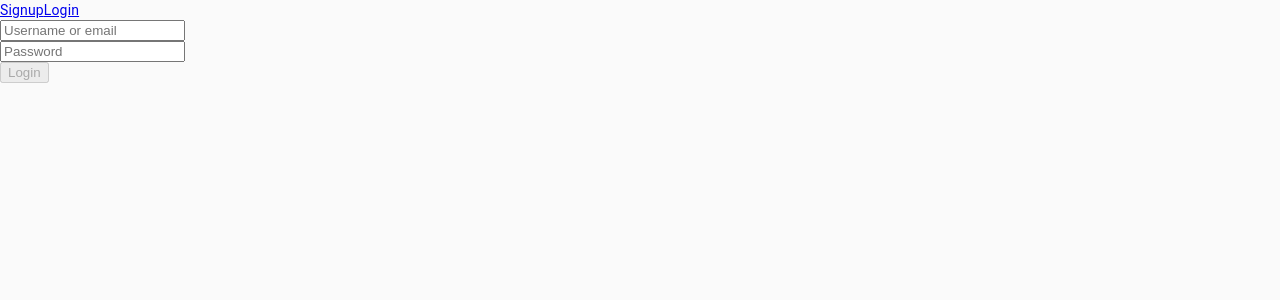
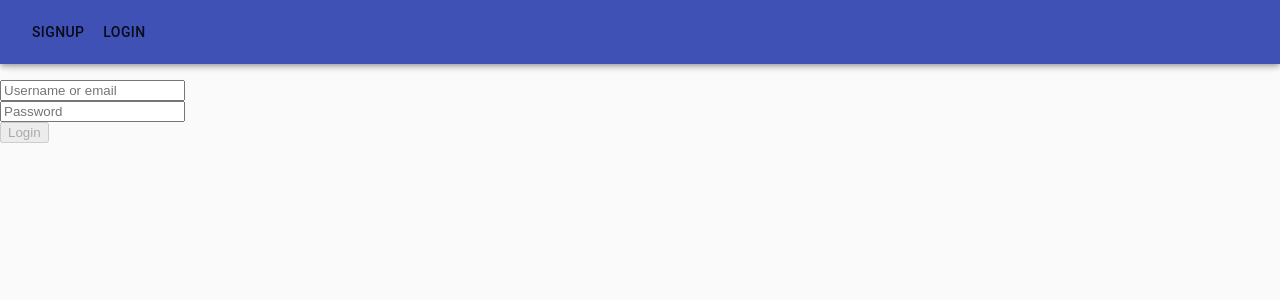
Before and after one commit to ahmedelshenawy25/ask-fm-clone, a React (Create React App) app in the folder client/: page /login in a window 1280 px wide. Shown: the top 300 px of the page. Built offline with nearby package versions, Linux system fonts and the light colour scheme.

Commit message:
basic appbar

```diff
--- a/client/src/components/Navigation/Navbar.js
+++ b/client/src/components/Navigation/Navbar.js
@@ -1,14 +1,27 @@
 import React, { useContext } from 'react';
 import PropTypes from 'prop-types';
+import AppBar from '@material-ui/core/AppBar';
+import Toolbar from '@material-ui/core/Toolbar';
+import { makeStyles } from '@material-ui/core/styles';
 import AuthContext from '../../context/AuthContext/AuthContext';
 import PrivateNavbar from './PrivateNavbar';
 import PublicNavbar from './PublicNavbar';
 
+const useStyles = makeStyles({
+  navbar: {
+    marginBottom: '80px'
+  }
+});
 const Navbar = ({ onLogout, username }) => {
+  const classes = useStyles();
   const isAuth = useContext(AuthContext);
   return (
-    <div>
-      { isAuth ? <PrivateNavbar username={username} onLogout={onLogout} /> : <PublicNavbar /> }
+    <div className={classes.navbar}>
+      <AppBar>
+        <Toolbar>
+          { isAuth ? <PrivateNavbar username={username} onLogout={onLogout} /> : <PublicNavbar /> }
+        </Toolbar>
+      </AppBar>
     </div>
   );
 };
--- a/client/src/components/Navigation/PrivateNavbar.js
+++ b/client/src/components/Navigation/PrivateNavbar.js
@@ -1,17 +1,16 @@
 import React from 'react';
-import { NavLink } from 'react-router-dom';
+import { Link } from 'react-router-dom';
 import PropTypes from 'prop-types';
+import Button from '@material-ui/core/Button';
 import SearchBar from '../Search/SearchBar';
 
 const PrivateNavbar = ({ username, onLogout }) => (
   <div>
-    <NavLink to="/home" exact>Home</NavLink>
-    <NavLink to={`/user/${username}`}>Profile</NavLink>
-    <NavLink to="/account/inbox">Inbox</NavLink>
-    <SearchBar />
-    <div>
-      <NavLink to="/logout" onClick={() => onLogout()}>Logout</NavLink>
-    </div>
+    <Button component={Link} to="/home">Home</Button>
+    <Button component={Link} to={`/user/${username}`}>Profile</Button>
+    <Button component={Link} to="/account/inbox">Inbox</Button>
+    {/* <SearchBar /> */}
+    <Button component={Link} to="/logout" onClick={() => onLogout()}>Logout</Button>
   </div>
 );
 
--- a/client/src/components/Navigation/PublicNavbar.js
+++ b/client/src/components/Navigation/PublicNavbar.js
@@ -1,10 +1,11 @@
 import React from 'react';
-import { NavLink } from 'react-router-dom';
+import { Link } from 'react-router-dom';
+import Button from '@material-ui/core/Button';
 
 const PublicNavbar = () => (
   <div>
-    <NavLink to="/signup">Signup</NavLink>
-    <NavLink to="/login">Login</NavLink>
+    <Button component={Link} to="/signup">Signup</Button>
+    <Button component={Link} to="/login">Login</Button>
   </div>
 );
 
```
